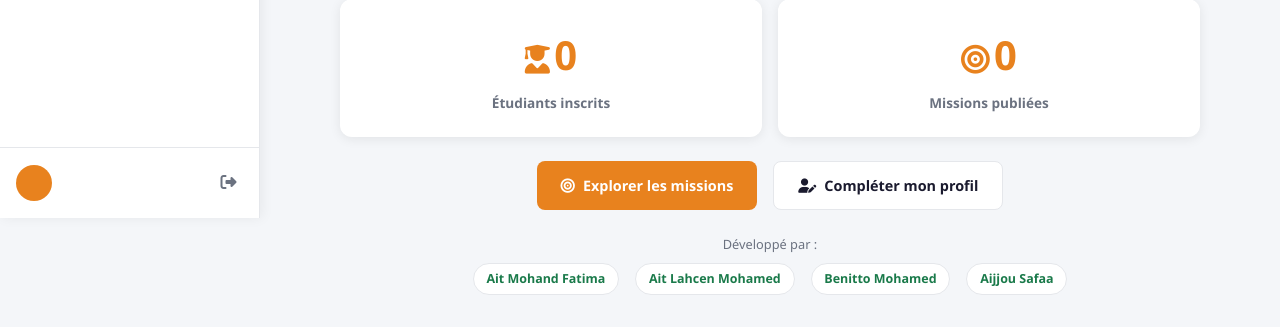
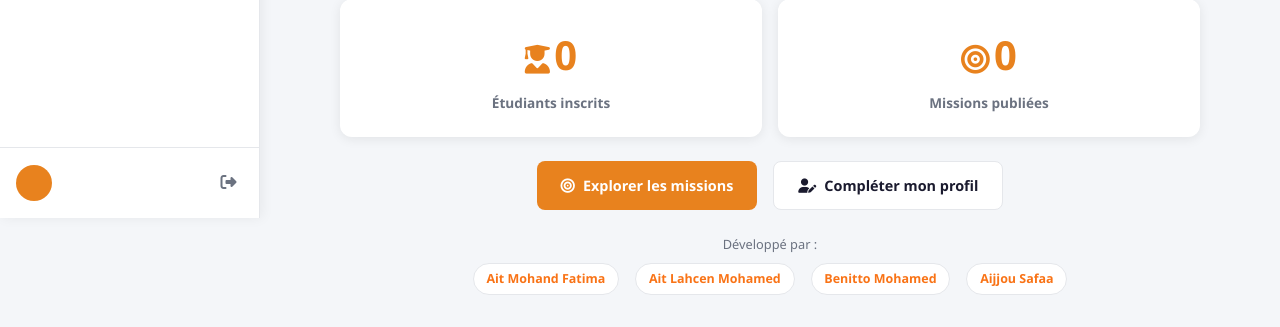
Before and after one commit to FATIMA7344/p2p-campuus, a Flask app: template templates/accueil.html in a window 1280 px wide. Shown: the part 582-909 px from the top of the page. Run offline with Flask 3, Linux system fonts and the light colour scheme; the template is opened without the code that fills it, so the values that code supplies are empty; the visitor is signed in with stand-in values (Sample User, id 1).

Commit message:
Update accueil.html

```diff
--- a/templates/accueil.html
+++ b/templates/accueil.html
@@ -54,10 +54,10 @@
     <div class="welcome-footer">
         <p class="footer-label">Développé par :</p>
         <div class="devs">
-            <span style="background:white; color:#1a7a4a; border:1px solid #e5e7eb;">Ait Mohand Fatima</span>
-            <span style="background:white; color:#1a7a4a; border:1px solid #e5e7eb;">Ait Lahcen Mohamed</span>
-            <span style="background:white; color:#1a7a4a; border:1px solid #e5e7eb;">Benitto Mohamed</span>
-            <span style="background:white; color:#1a7a4a; border:1px solid #e5e7eb;">Aijjou Safaa</span>
+            <span style="background:white; color:#f97316; border:1px solid #e5e7eb;">Ait Mohand Fatima</span>
+            <span style="background:white; color:#f97316; border:1px solid #e5e7eb;">Ait Lahcen Mohamed</span>
+            <span style="background:white; color:#f97316; border:1px solid #e5e7eb;">Benitto Mohamed</span>
+            <span style="background:white; color:#f97316; border:1px solid #e5e7eb;">Aijjou Safaa</span>
         </div>
     </div>
 
```
